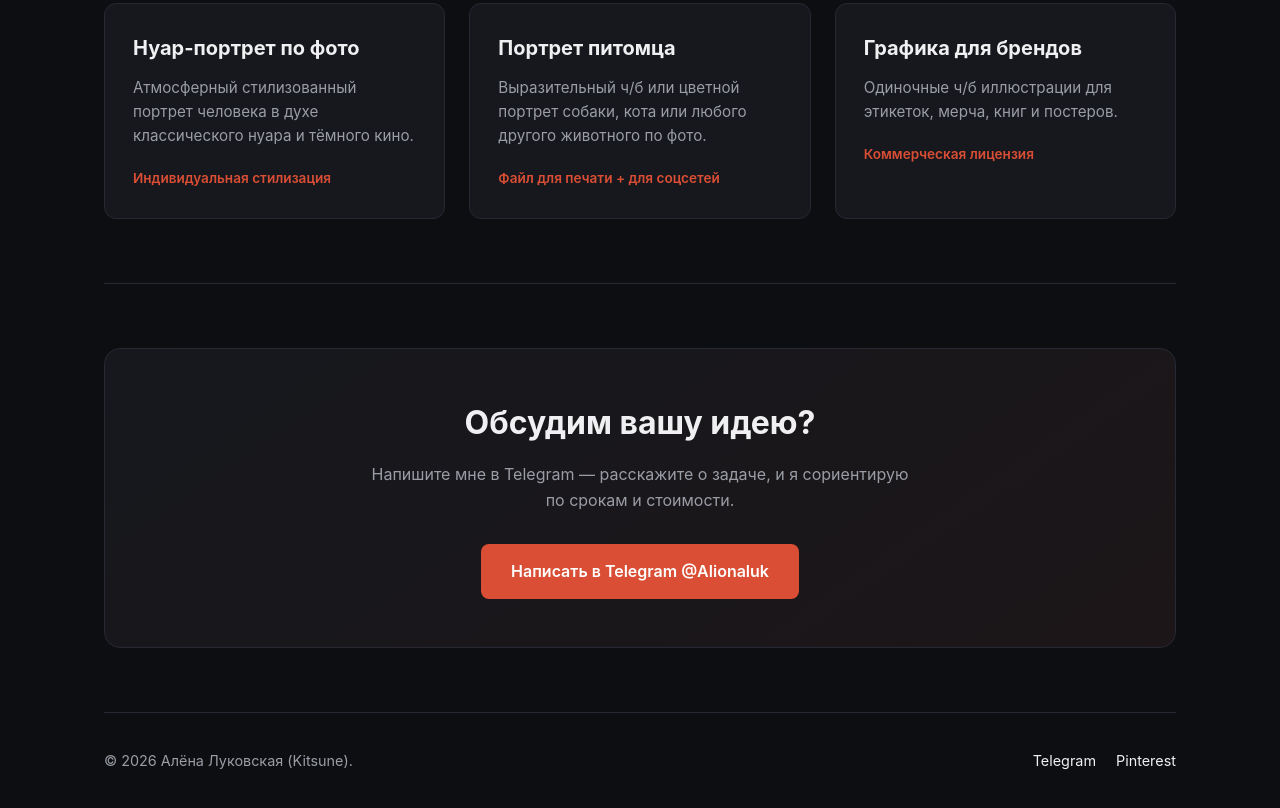
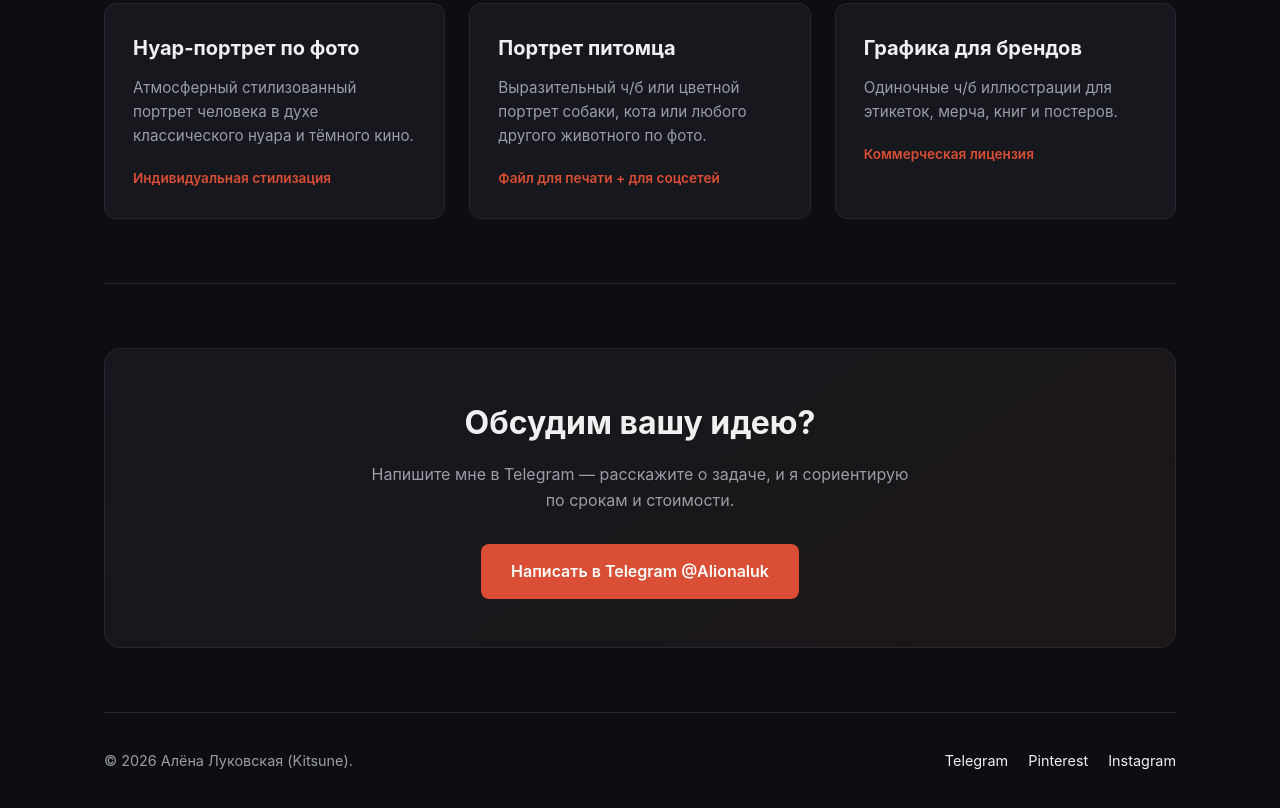
Before and after one commit to alenalukovskaya/art, a plain HTML site: page index.html in a window 1280 px wide. Shown: the part 2858-3666 px from the top of the page. Drawn offline with Linux system fonts and the light colour scheme.

Commit message:
Update index.html

```diff
--- a/index.html
+++ b/index.html
@@ -235,7 +235,7 @@
                 <div class="cta-box"><h2>Обсудим вашу идею?</h2><p>Напишите мне в Telegram — расскажите о задаче, и я сориентирую по срокам и стоимости.</p><a href="https://t.me" target="_blank" class="btn">Написать в Telegram @Alionaluk</a></div>
             </section>
         </main>
-        <footer><div>&copy; 2026 Алёна Луковская (Kitsune).</div><div class="social-links"><a href="https://t.me" target="_blank">Telegram</a><a href="https://pin.it" target="_blank">Pinterest</a></div></footer>
+        <footer><div>&copy; 2026 Алёна Луковская (Kitsune).</div><div class="social-links"><a href="https://t.me" target="_blank">Telegram</a><a href="https://pin.it" target="_blank">Pinterest</a><a href="https://instagram.com" target="_blank">Instagram</a></div></footer>
     </div>
     <div class="lightbox" id="lightbox" onclick="this.classList.remove('active')"><img id="lightbox-img" src="" alt="Работа"></div>
     <script>
```
